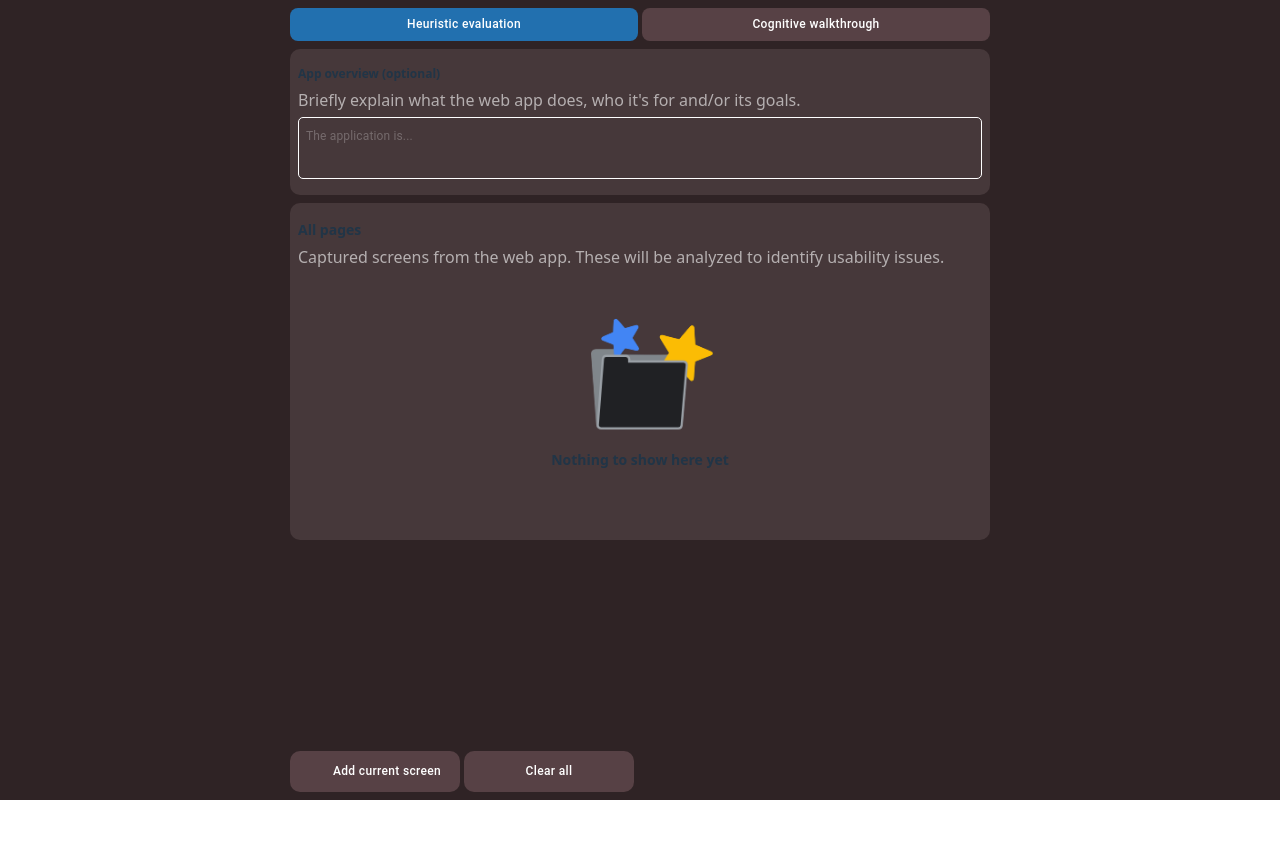
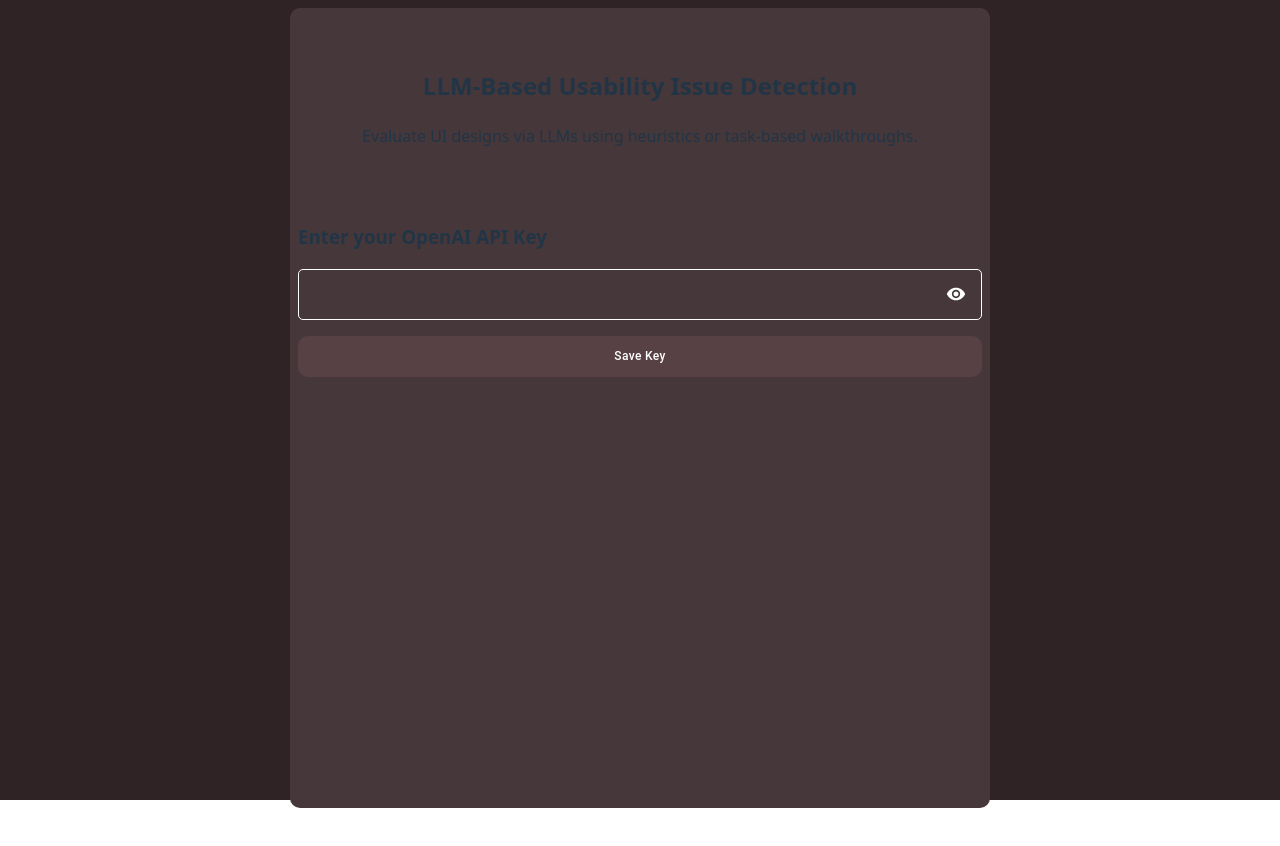
Before and after one commit to NaidaNozic/LLM-for-Usability-Testing, a React (Vite) app in the folder extension/: page / in a window 1280 px wide. Shown: the top 846 px of the page. Before the commit the page ends 800 px from the top, so only its background shows below. Built offline with nearby package versions, Linux system fonts and the light colour scheme; some icons are missing.

Commit message:
Added open ai prompt

```diff
--- a/extension/public/service-worker.js
+++ b/extension/public/service-worker.js
@@ -1,4 +1,3 @@
-importScripts('config.js');
 importScripts('utils.js');
 
 chrome.action.onClicked.addListener((tab) => {
@@ -144,7 +143,7 @@ const detectWalkthroughIssues = async (request, sendResponse) => {
       method: 'POST',
       headers: {
         'Content-Type': 'application/json',
-        'Authorization': `Bearer ${OPENAI_API_KEY}`,
+        'Authorization': `Bearer ${request.apiKey}`,
       },
       body: JSON.stringify({
         model: 'gpt-4o',
@@ -227,7 +226,7 @@ const detectUsabilityIssues = async (request, sendResponse) => {
       method: 'POST',
       headers: {
         'Content-Type': 'application/json',
-        'Authorization': `Bearer ${OPENAI_API_KEY}`,
+        'Authorization': `Bearer ${request.apiKey}`,
       },
       body: JSON.stringify({
         model: 'gpt-4o-mini',
--- a/extension/src/App.jsx
+++ b/extension/src/App.jsx
@@ -1,4 +1,4 @@
-import { useState } from 'react';
+import { useState, useEffect } from 'react';
 import {
   Snackbar,
   Alert
@@ -7,6 +7,7 @@ import './App.css';
 import NoContent from './components/NoContent';
 import LoadingOverlay from './components/LoadingOverlay';
 import DetailsDialog from './components/DetailsDialog';
+import ApiKeyPrompt from './components/ApiKeyPrompt';
 import EvaluationDialog from './components/EvaluationDialog';
 import ScreenshotList from './components/ScreenshotList';
 import AddCircleOutlineIcon from '@mui/icons-material/AddCircleOutline';
@@ -28,6 +29,17 @@ function App() {
   const [evaluationType, setEvaluationType] = useState('heuristic');
   const [evaluationDialogOpen, setEvaluationDialogOpen] = useState(false);
   const [selectedImageIndex, setSelectedImageIndex] = useState(null);
+  const [apiKey, setApiKey] = useState('');
+  const [hasApiKey, setHasApiKey] = useState(false);
+
+  useEffect(() => {
+    chrome.storage.local.get(['apiKey'], (result) => {
+      if (result.apiKey) {
+        setApiKey(result.apiKey);
+        setHasApiKey(true);
+      }
+    });
+  }, []);
 
   const getCurrentScreenshots = () => {
     return evaluationType === 'heuristic' ? screenshots : walkthroughScreenshots;
@@ -81,7 +93,8 @@ function App() {
         type: 'DETECT_USABILITY',
         base64Images: [base64Image],
         overview,
-        questions: selectedScreenshot.questions
+        questions: selectedScreenshot.questions,
+        apiKey: apiKey
       },
       (responseFromSW) => {
         setLoading(false);
@@ -127,7 +140,8 @@ function App() {
         tasks: [taskInput],
         correctActions: [selectedScreenshot.correctAction],
         entireWalkthrough: allCorrectActionsString,
-        questions: selectedScreenshot.questions
+        questions: selectedScreenshot.questions,
+        apiKey: apiKey
       },
       (responseFromSW) => {
         setLoading(false);
@@ -252,6 +266,11 @@ function App() {
     }
   };
 
+  if (!hasApiKey) {
+    return (
+      <ApiKeyPrompt onSave={(key) => { setApiKey(key); setHasApiKey(true); }} />
+    );
+  } else {
     return (
       <>
         <div style={{display: 'flex', flexDirection: 'row', justifyContent: 'center', gap: '4px'}}>
@@ -435,5 +454,6 @@ function App() {
       </>
     );
   }
+}
 
 export default App;
--- /dev/null
+++ b/extension/src/components/ApiKeyPrompt.css
@@ -0,0 +1,12 @@
+.api-key-prompt {
+    text-align: center;
+    display: flex;
+    height: 100vh;
+    padding: 0px 8px 0px 8px;
+}
+
+.api-key-prompt-header {
+    text-align: center;
+    margin-bottom: 40px;
+    margin-top: 40px;
+}
--- /dev/null
+++ b/extension/src/components/ApiKeyPrompt.jsx
@@ -0,0 +1,145 @@
+import { useState } from 'react';
+import { Snackbar, Alert, IconButton, InputAdornment, TextField } from '@mui/material';
+import { Visibility, VisibilityOff } from '@mui/icons-material';
+import { styled } from '@mui/material/styles';
+import { CustomButton } from './SharedCustomControls';
+import './ApiKeyPrompt.css';
+
+export default function ApiKeyPrompt({ onSave }) {
+  const [apiKeyInput, setApiKeyInput] = useState('');
+  const [showApiKey, setShowApiKey] = useState(false);
+  const [snackbarOpen, setSnackbarOpen] = useState(false);
+  const [snackbarMessage, setSnackbarMessage] = useState('');
+
+  const handleSave = () => {
+    if (apiKeyInput.startsWith('sk-')) {
+      chrome.storage.local.set({ apiKey: apiKeyInput }, () => {
+        onSave(apiKeyInput);
+      });
+    } else {
+      setSnackbarMessage('Please enter a valid OpenAI API key.');
+      setSnackbarOpen(true);
+    }
+  };
+
+  const handleCloseSnackbar = () => {
+    setSnackbarOpen(false);
+  };
+
+  const toggleShowPassword = () => {
+    setShowApiKey((prev) => !prev);
+  };
+
+  return (
+    <div className="card api-key-prompt">
+      <div className='api-key-prompt-header'>
+        <h2>LLM-Based Usability Issue Detection</h2>
+        <p>Evaluate UI designs via LLMs using heuristics or task-based walkthroughs.</p>
+      </div>
+
+      <h3 style={{textAlign: 'left'}}>Enter your OpenAI API Key</h3>
+      <TextFieldPrompt
+        type={showApiKey ? 'text' : 'password'}
+        value={apiKeyInput}
+        onChange={(e) => setApiKeyInput(e.target.value)}
+        fullWidth
+        slotProps={{
+            input: {
+              endAdornment: (
+                <InputAdornment position="end">
+                  <IconButtonPrompt onClick={toggleShowPassword} edge="end">
+                    {showApiKey ? <VisibilityOff fontSize='small' /> : <Visibility fontSize='small' />}
+                  </IconButtonPrompt>
+                </InputAdornment>
+              )
+            }
+        }}
+      />
+      <CustomButton
+        variant="contained"
+        sx={{ marginTop: '16px' }}
+        onClick={handleSave}
+      >
+        Save Key
+      </CustomButton>
+
+      <Snackbar
+        open={snackbarOpen}
+        autoHideDuration={6000}
+        onClose={handleCloseSnackbar}
+      >
+        <Alert onClose={handleCloseSnackbar} severity="error">
+          {snackbarMessage}
+        </Alert>
+      </Snackbar>
+    </div>
+  );
+}
+
+const TextFieldPrompt = styled(TextField)({
+    width: '100%',
+    '& .MuiOutlinedInput-root': {
+      borderRadius: '5px',
+      padding: '0px',
+      '& fieldset': {
+        borderColor: 'white',
+      },
+      '&:hover fieldset': {
+        borderColor: 'white',
+      },
+      '&.Mui-focused fieldset': {
+        borderColor: 'white',
+      },
+    },
+    '& .MuiInputBase-input': {
+      color: 'white',
+      fontSize: '12px',
+      '&::placeholder': {
+        fontSize: '12px',
+        color: 'rgba(255, 255, 255, 0.6)',
+      },
+      '&::-webkit-scrollbar': {
+        width: '8px',
+      },
+      '&::-webkit-scrollbar-track': {
+        background: 'rgba(255, 255, 255, 0.1)',
+        borderRadius: '4px',
+      },
+      '&::-webkit-scrollbar-thumb': {
+        background: 'rgba(255, 255, 255, 0.4)',
+        borderRadius: '4px',
+      },
+      '&::-webkit-scrollbar-thumb:hover': {
+        background: 'rgba(255, 255, 255, 0.6)',
+      },
+    },
+    '& textarea::placeholder': {
+      fontSize: '12px',
+      color: 'rgba(255, 255, 255, 0.6)',
+    },
+    '& .MuiInputLabel-root': {
+      color: 'white',
+    },
+    '& .MuiInputLabel-root.Mui-focused': {
+      color: 'white',
+    },
+});
+
+
+const IconButtonPrompt = styled(IconButton)({
+    color: 'white',
+    padding: 0,
+    marginRight: '16px',
+    border: 'none',
+    '&:focus': {
+      outline: 'none',
+      boxShadow: 'none',
+    },
+    '&:active': {
+      boxShadow: 'none',
+      backgroundColor: 'transparent',
+    },
+    '&:hover': {
+      backgroundColor: 'transparent',
+    },
+});
```
Lines whose indentation alone changed are shown as unchanged.
